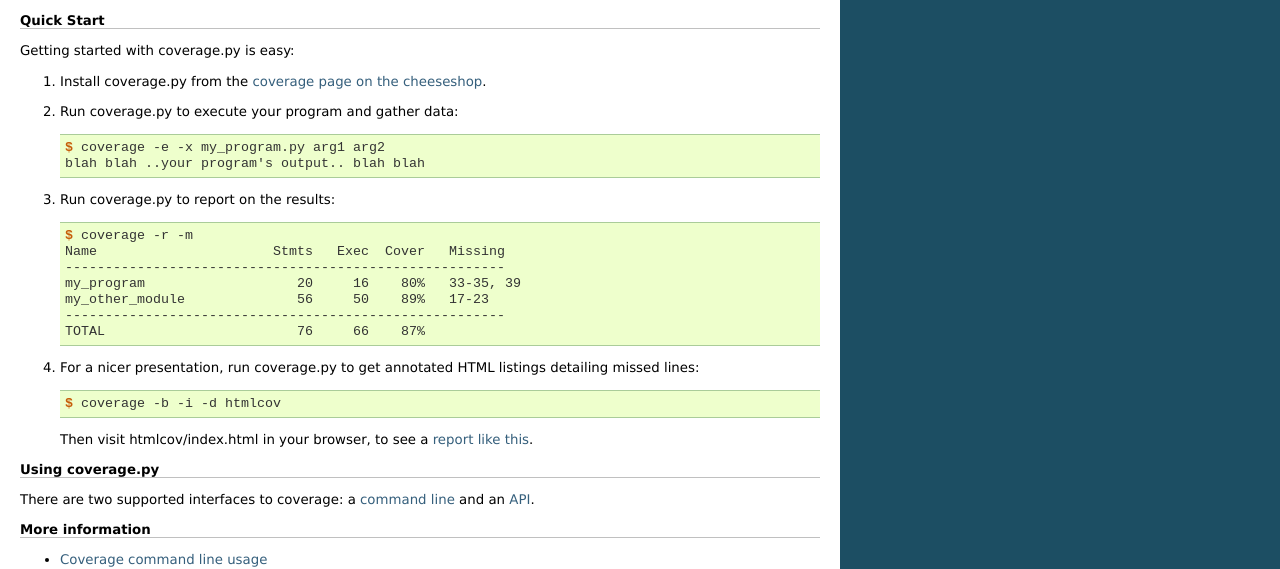
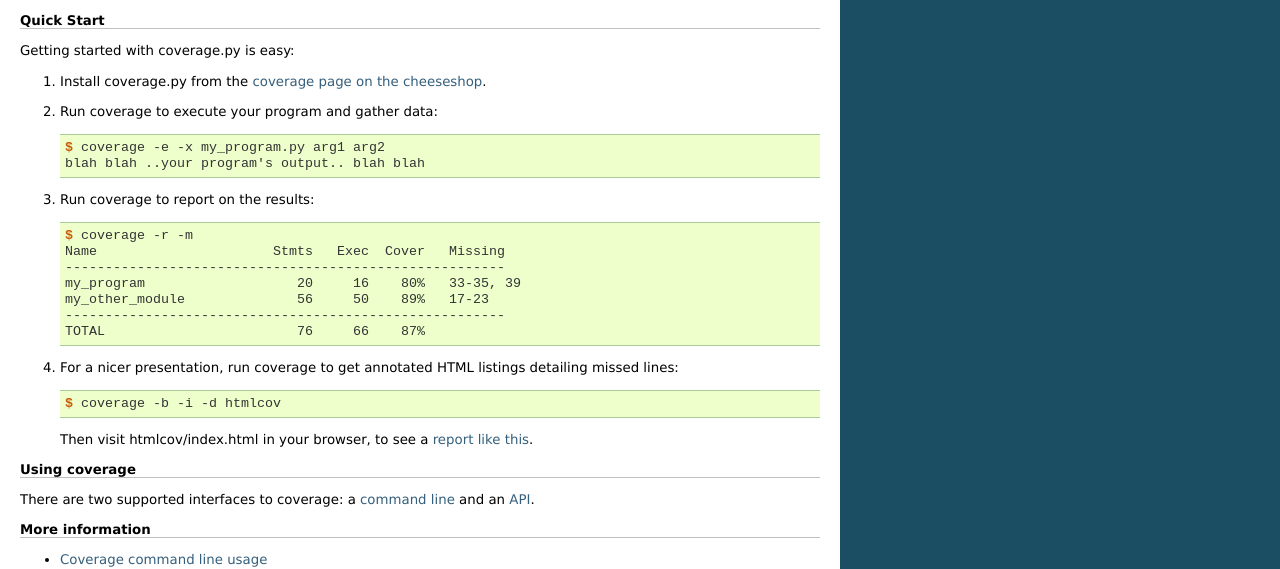
Before and after one commit to nedbat/coveragepy, a Sphinx documentation site: the page built from doc/index.rst, in a window 1280 px wide. Shown: the part 127-696 px from the top of the page. Built offline with Sphinx 7.4.7, drawn with Linux system fonts in a browser that asks for light colours.

Commit message:
Nibbling away

```diff
--- a/TODO.txt
+++ b/TODO.txt
@@ -8,8 +8,8 @@
 + Proper project layout.
 + Code moved to bitbucket.
 
-- Fix formatting of code in list items on nedbat.com
-- Fix formatting of class and method names (no mono, bold)
++ Fix formatting of code in list items on nedbat.com
++ Fix formatting of class and method names (no mono, bold)
 - Add next/prev links to bottom of pages on docs.
 - Finish writing (comments in index.rst)
 - Fix references to code/modules/coverage
--- a/doc/index.rst
+++ b/doc/index.rst
@@ -17,14 +17,14 @@
 #.  Install coverage.py from the
     `coverage page on the cheeseshop <http://pypi.python.org/pypi/coverage>`_.
 
-#.  Run coverage.py to execute your program and gather data:
+#.  Run coverage to execute your program and gather data:
 
     .. code-block:: console
 
         $ coverage -e -x my_program.py arg1 arg2
         blah blah ..your program's output.. blah blah
 
-#.  Run coverage.py to report on the results:
+#.  Run coverage to report on the results:
 
     .. code-block:: console
 
@@ -36,7 +36,7 @@
         -------------------------------------------------------
         TOTAL                        76     66    87%
 
-#.  For a nicer presentation, run coverage.py to get annotated HTML listings
+#.  For a nicer presentation, run coverage to get annotated HTML listings
     detailing missed lines:
 
     .. code-block:: console
@@ -47,8 +47,8 @@
     `report like this </code/coverage/sample_html/index.html>`_.
 
 
-Using coverage.py
------------------
+Using coverage
+--------------
 
 There are two supported interfaces to coverage: a :ref:`command line <cmd>` and
 an :ref:`API <api>`.
```
